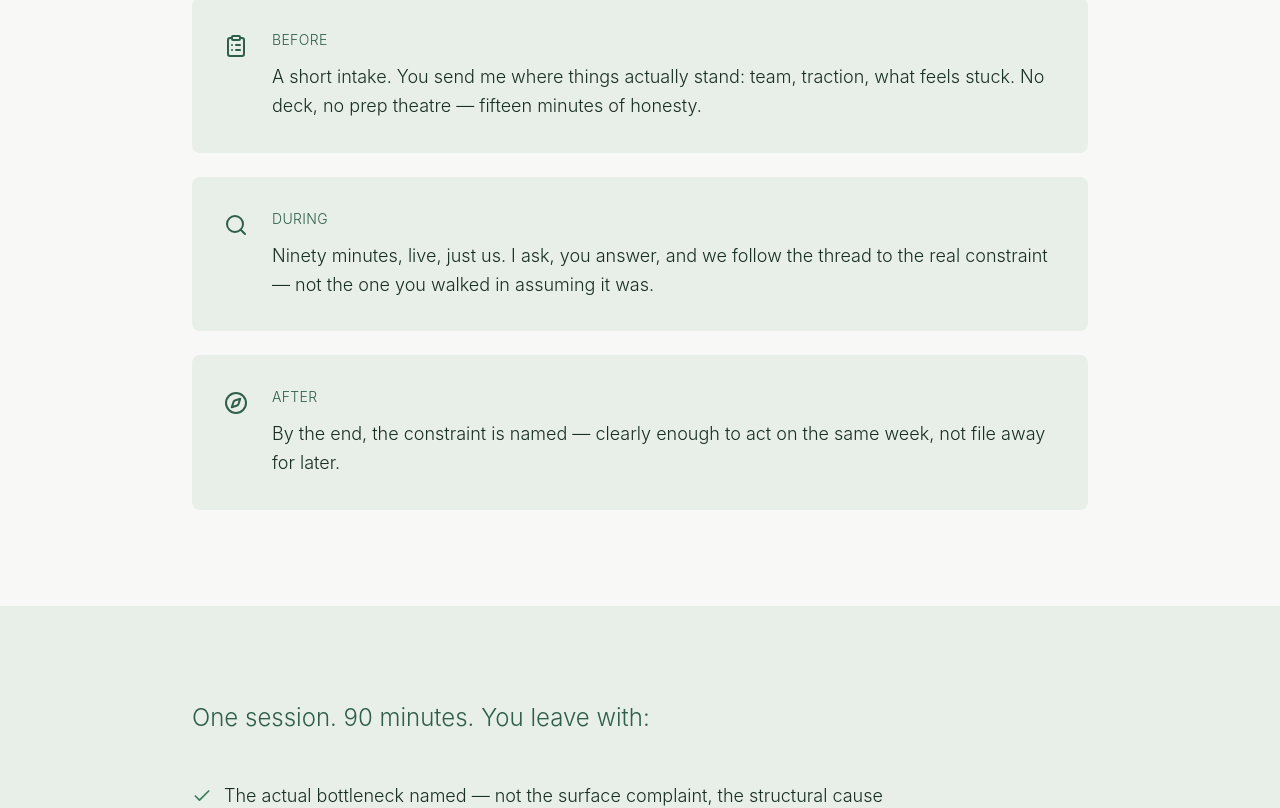
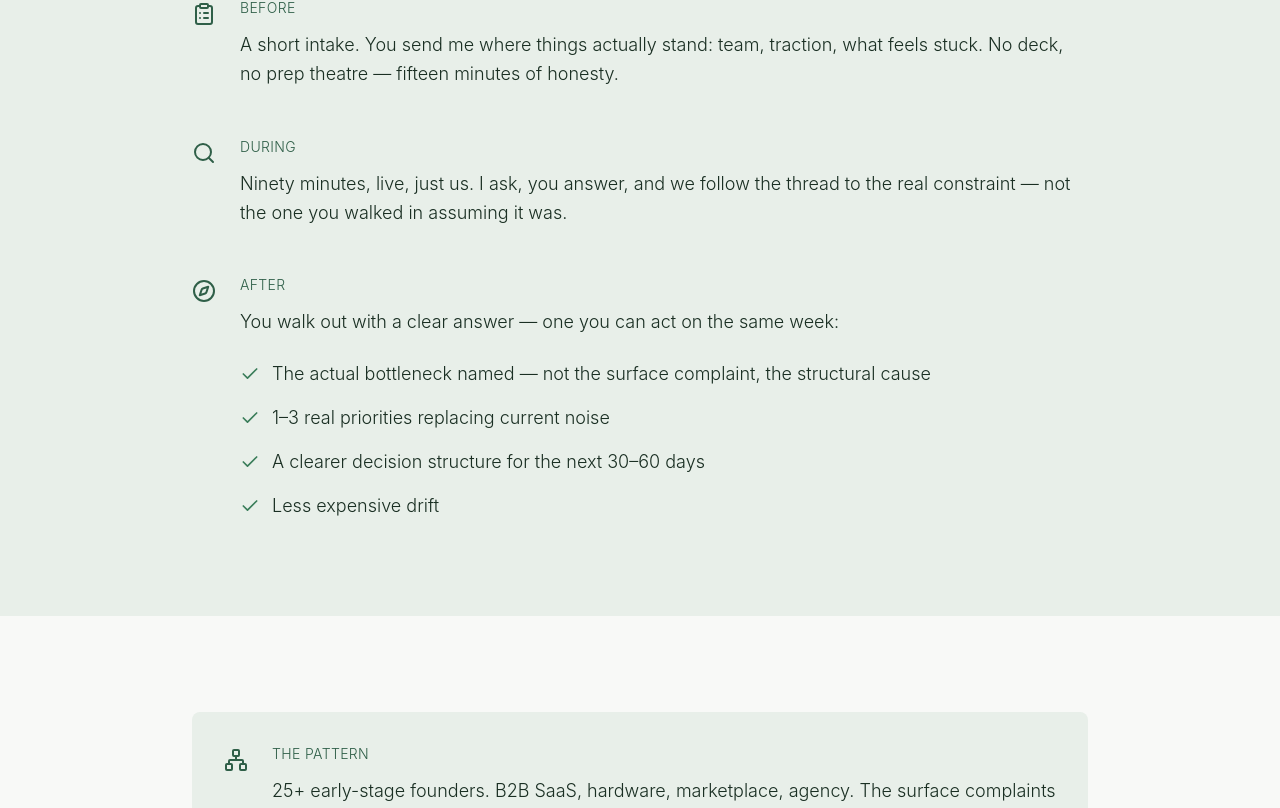
Before and after one commit to napcae/iamtrung.com, a Next.js app: page /founder-diagnostic in a window 1280 px wide. Shown: the part 2399-3207 px from the top of the page. Built offline with nearby package versions, Linux system fonts and the light colour scheme.

Commit message:
founder-diagnostic: merge 'How it runs' + deliverables into one section
Fold the deliverables checklist into the 'After' beat and remove the
standalone Deliverables section. Eliminates the outcome overlap and
restores the page's alternating section backgrounds.

```diff
--- a/app/founder-diagnostic/page.tsx
+++ b/app/founder-diagnostic/page.tsx
@@ -104,50 +104,39 @@ export default function FounderDiagnosticPage() {
           </div>
         </section>
 
-        {/* Section: How it runs */}
-        <section className="py-24 px-6 md:px-12 lg:px-24">
+        {/* Section: How it runs (process + what you leave with) */}
+        <section className="py-24 px-6 md:px-12 lg:px-24 bg-earth-light">
           <div className="w-full max-w-4xl mx-auto">
             <h2 className="text-2xl font-light mb-12 text-earth-accent">How the 90 minutes runs</h2>
 
-            <div className="space-y-6 text-lg font-light leading-relaxed">
-              <div className="bg-earth-light rounded-lg p-8 flex gap-6">
+            <div className="space-y-12">
+              <div className="flex gap-6">
                 <ClipboardList className="h-6 w-6 text-earth-accent flex-shrink-0 mt-1" />
                 <div>
                   <h3 className="text-sm text-earth-accent uppercase tracking-wide font-light mb-3">Before</h3>
-                  <p>
+                  <p className="text-lg font-light leading-relaxed">
                     A short intake. You send me where things actually stand: team, traction, what feels stuck. No deck, no prep theatre &mdash; fifteen minutes of honesty.
                   </p>
                 </div>
               </div>
 
-              <div className="bg-earth-light rounded-lg p-8 flex gap-6">
+              <div className="flex gap-6">
                 <Search className="h-6 w-6 text-earth-accent flex-shrink-0 mt-1" />
                 <div>
                   <h3 className="text-sm text-earth-accent uppercase tracking-wide font-light mb-3">During</h3>
-                  <p>
+                  <p className="text-lg font-light leading-relaxed">
                     Ninety minutes, live, just us. I ask, you answer, and we follow the thread to the real constraint &mdash; not the one you walked in assuming it was.
                   </p>
                 </div>
               </div>
 
-              <div className="bg-earth-light rounded-lg p-8 flex gap-6">
+              <div className="flex gap-6">
                 <Compass className="h-6 w-6 text-earth-accent flex-shrink-0 mt-1" />
                 <div>
                   <h3 className="text-sm text-earth-accent uppercase tracking-wide font-light mb-3">After</h3>
-                  <p>
-                    By the end, the constraint is named &mdash; clearly enough to act on the same week, not file away for later.
+                  <p className="text-lg font-light leading-relaxed mb-6">
+                    You walk out with a clear answer &mdash; one you can act on the same week:
                   </p>
-                </div>
-              </div>
-            </div>
-          </div>
-        </section>
-
-        {/* Section 4: Deliverables */}
-        <section className="py-24 px-6 md:px-12 lg:px-24 bg-earth-light">
-          <div className="w-full max-w-4xl mx-auto">
-            <h2 className="text-2xl font-light mb-12 text-earth-accent">One session. 90 minutes. You leave with:</h2>
-
                   <ul className="space-y-4">
                     <li className="flex items-start">
                       <Check className="h-5 w-5 text-earth-green mr-3 mt-1 flex-shrink-0" />
@@ -174,6 +163,9 @@ export default function FounderDiagnosticPage() {
                       </span>
                     </li>
                   </ul>
+                </div>
+              </div>
+            </div>
           </div>
         </section>
 
```
Lines whose indentation alone changed are shown as unchanged.
